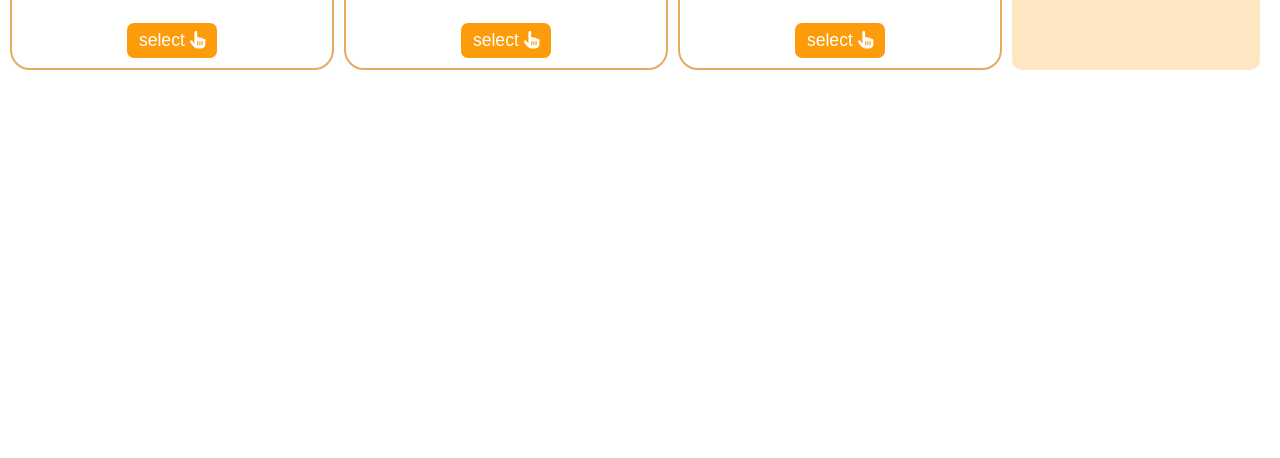
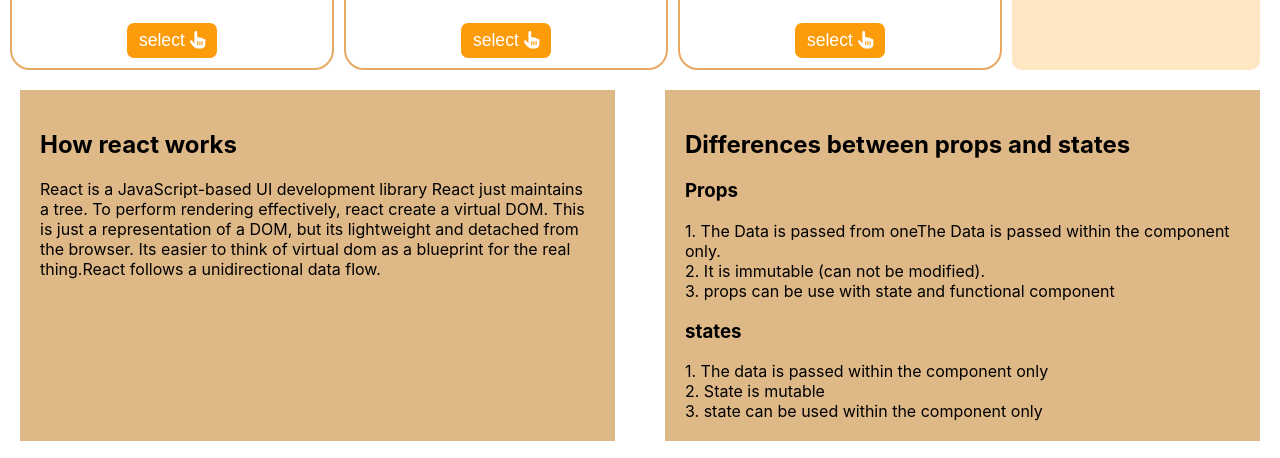
Before and after one commit to mh4bib/lucky-snaks, a React (Create React App) app: page / in a window 1280 px wide. Shown: the part 1423-1881 px from the top of the page. Before the commit the page ends 1493 px from the top, so only its background shows below. Built offline with nearby package versions, Linux system fonts and the light colour scheme.

Commit message:
final may be

```diff
--- a/src/App.js
+++ b/src/App.js
@@ -1,13 +1,16 @@
 import './App.css';
 import Body from './Component/Body/Body';
 import { FontAwesomeIcon } from '@fortawesome/react-fontawesome';
-import {faCookie, faCookieBite } from '@fortawesome/free-solid-svg-icons'
+import {faCookie, faCookieBite } from '@fortawesome/free-solid-svg-icons';
+import Qna from './Component/Qna/Qna';
+
 
 function App() {
   return (
     <div className="App">
       <h1><FontAwesomeIcon icon={faCookie} /> Snacks Raffles <FontAwesomeIcon icon={faCookieBite} /></h1>
       <Body></Body>
+      <Qna></Qna>
     </div>
   );
 }
--- a/src/Component/Body/Body.js
+++ b/src/Component/Body/Body.js
@@ -72,6 +72,7 @@
                 <button onClick={clearBtn} className='red-button'>clear all</button>
 
             </div>
+
         </div>
     );
 };
--- /dev/null
+++ b/src/Component/Qna/Qna.css
@@ -0,0 +1,17 @@
+.qna{
+    display: grid;
+    grid-template-columns: 1fr 1fr;
+    grid-gap: 10px;
+}
+.qna1, .qna2{
+    background-color: burlywood;
+    margin: 20px;
+    padding: 20px;
+    text-align: left;
+}
+@media only screen and (max-width: 768px) {
+    .qna{
+        display: grid;
+        grid-template-columns: 1fr;
+    }
+}
--- /dev/null
+++ b/src/Component/Qna/Qna.js
@@ -0,0 +1,33 @@
+import React from 'react';
+import './Qna.css'
+const Qna = () => {
+    return (
+        <div className='qna'>
+            <div className='qna1'>
+                <h2>How react works</h2>
+                <p>React is a JavaScript-based UI development library
+                React just maintains a tree. To perform rendering effectively,
+                react create a virtual DOM. This is just a representation of a DOM,
+                but its lightweight and detached from the browser.
+                Its easier to think of virtual dom as a blueprint for the real thing.React follows a unidirectional data flow.</p>
+            </div>
+            <div className='qna2'>
+                <h2>Differences between props and states</h2>
+                <p>
+                    <h3>Props</h3>
+                    <span>1. The Data is passed from oneThe Data is passed within  the component only.</span> <br />
+                    <span>2. It is immutable (can not be modified).</span> <br />
+                    <span>3. props can be use with state and functional component</span> <br />
+                </p>
+                <p>
+                    <h3>states</h3>
+                    <span>1. The data is passed within the component only</span><br />
+                    <span>2. State is mutable</span><br />
+                    <span>3. state can be used within the component only</span><br />
+                </p>
+            </div>
+        </div>
+    );
+};
+
+export default Qna;
```
